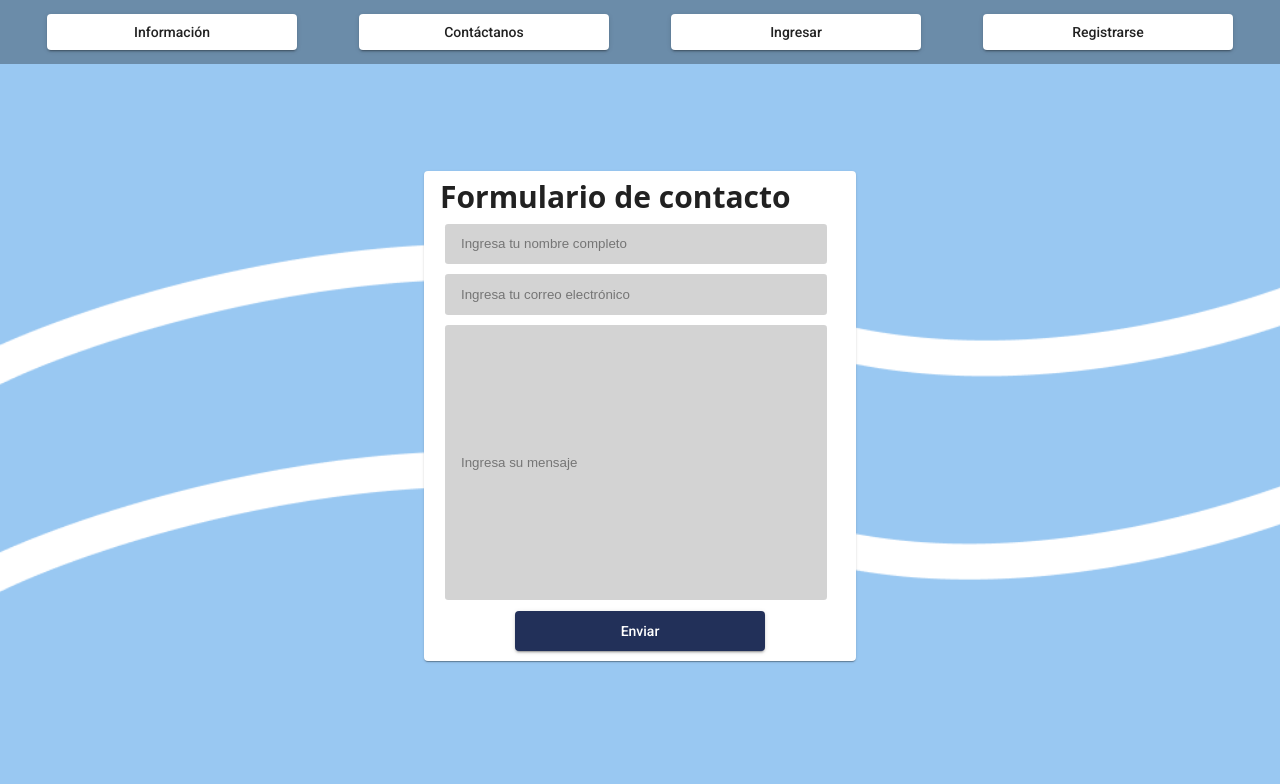
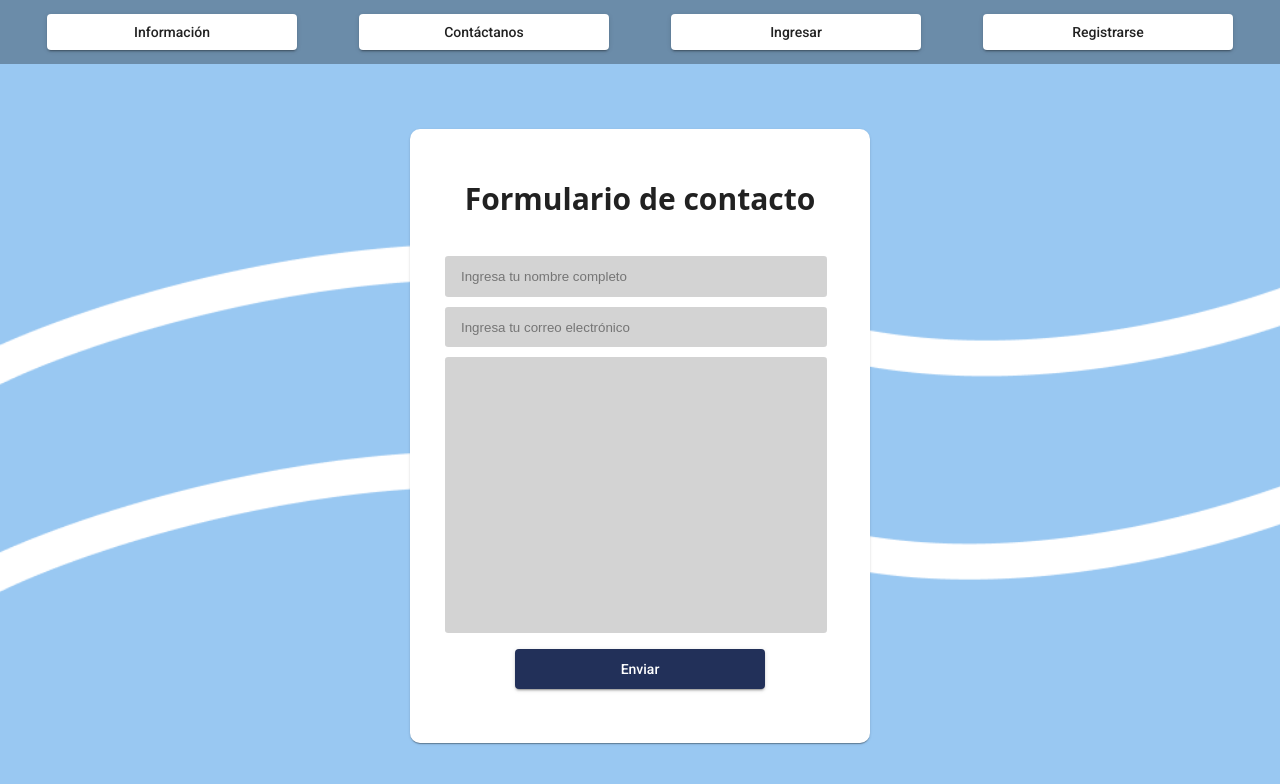
Before and after one commit to Babelfarma3/Fronted, an Angular app: page /Contacatanos in a window 1280 px wide. Shown: the top 784 px of the page. Built offline with nearby package versions, Linux system fonts and the light colour scheme.

Commit message:
Formulario de contacto actualizado

```diff
--- a/src/app/components/frame3/frame3.component.css
+++ b/src/app/components/frame3/frame3.component.css
@@ -5,19 +5,24 @@ body{
 }
 .example-card {
     max-width: 400px;
+    padding: 60px 30px;
+    border-radius: 10px;
 }
 
 .main-div{
+    margin-top: 20px;
     height: 88vh;
     place-items: center;
     display: flex;
     justify-content: center;
+    max-width: 100%;
 }
 
 p{
-    text-align: left;
+    text-align: center;
     font-weight: bold;
     font-size: 30px;
+    padding: 0 0 30px 0;
     font-family: system-ui, -apple-system, BlinkMacSystemFont, 'Segoe UI', Roboto, Oxygen, Ubuntu, Cantarell, 'Open Sans', 'Helvetica Neue', sans-serif;
 }
 
@@ -50,3 +55,9 @@ button{
     width: 250px;
     transform: translate(30%,15%);
 }
+
+textarea{
+    min-height: 140px;
+    resize:none;
+    font-family: system-ui, -apple-system, BlinkMacSystemFont, 'Segoe UI', Roboto, Oxygen, Ubuntu, Cantarell, 'Open Sans', 'Helvetica Neue', sans-serif;
+  }
--- a/src/app/components/frame3/frame3.component.html
+++ b/src/app/components/frame3/frame3.component.html
@@ -5,7 +5,7 @@
             <p>Formulario de contacto</p>
             <input type="text" class="form-control" placeholder="Ingresa tu nombre completo">
             <input type="email" class="form-control" placeholder="Ingresa tu correo electrónico">
-            <input type="text" class="form-control2" placeholder="Ingresa su mensaje">
+            <textarea placeholder="Ingresa su mensaje"  class="form-control2"> </textarea>
             <button mat-raised-button>Enviar</button>
         </mat-card>
     </div>
```
